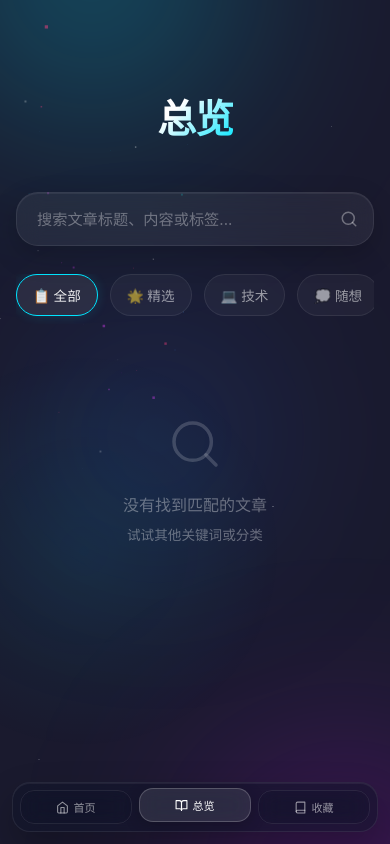
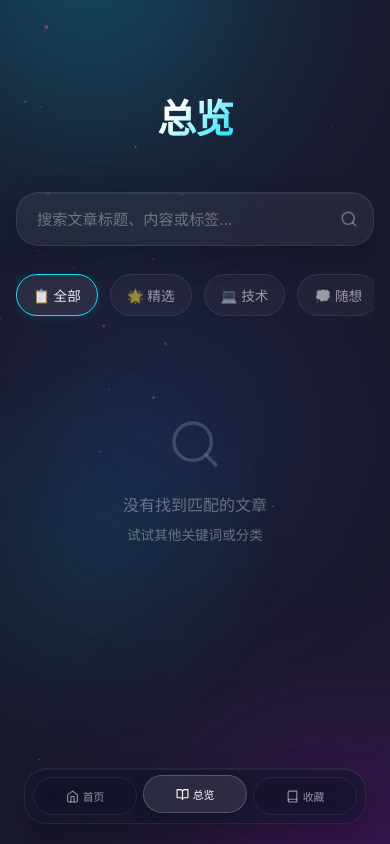
Before and after one commit to aihkibq-ux/Share-everything, a plain HTML site: page index.html in a window 390 px wide. Both pictures are taken after a click on the button 84 px from the left and 551 px from the top of the page. Drawn offline with Linux system fonts and the light colour scheme; no server answers; a web font is replaced by a local one.

Commit message:
调整大小

```diff
--- a/css/style.css
+++ b/css/style.css
@@ -590,16 +590,16 @@ body {
     display: grid;
     grid-template-columns: repeat(3, minmax(0, 1fr));
     width: 100%;
-    max-width: 372px;
-    gap: 9px;
+    max-width: 360px;
+    gap: 8px;
   }
 
   .hero-cta-group .btn {
     width: 100%;
-    min-height: 46px;
+    min-height: 44px;
     justify-content: center;
-    padding: 10px 0;
-    border-radius: 18px;
+    padding: 9px 0;
+    border-radius: 999px;
   }
 
   .hero-cta-group .btn svg {
@@ -1300,19 +1300,20 @@ body {
 @media (max-width: 768px) {
   body[data-page="blog"] .top-actions {
     top: auto;
-    bottom: calc(14px + env(safe-area-inset-bottom));
-    left: 14px;
-    right: 14px;
-    gap: 8px;
-    padding: 8px;
-    border-radius: 20px;
+    bottom: calc(24px + env(safe-area-inset-bottom));
+    left: 28px;
+    right: 28px;
+    gap: 7px;
+    padding: 9px;
+    border-radius: 24px;
   }
 
   body[data-page="blog"] .action-btn {
     gap: 4px;
+    min-height: 40px;
     padding: 9px 8px;
-    border-radius: 14px;
-    font-size: 0.72rem;
+    border-radius: 999px;
+    font-size: 0.71rem;
   }
 
   body[data-page="blog"] .action-btn svg {
@@ -1322,7 +1323,7 @@ body {
 
   body[data-page="blog"] .page-container {
     padding-top: 92px;
-    padding-bottom: 128px;
+    padding-bottom: 138px;
   }
 
   .page-container,
@@ -1567,14 +1568,14 @@ body {
   }
 
   .hero-cta-group {
-    max-width: 324px;
-    gap: 7px;
+    max-width: 308px;
+    gap: 6px;
   }
 
   .hero-cta-group .btn {
-    min-height: 42px;
-    padding: 9px 0;
-    border-radius: 16px;
+    min-height: 40px;
+    padding: 8px 0;
+    border-radius: 999px;
   }
 
   .hero-cta-group .btn svg {
@@ -1602,18 +1603,20 @@ body {
   }
 
   body[data-page="blog"] .top-actions {
-    bottom: calc(12px + env(safe-area-inset-bottom));
-    left: 12px;
-    right: 12px;
-    gap: 7px;
-    padding: 7px;
-    border-radius: 18px;
+    bottom: calc(20px + env(safe-area-inset-bottom));
+    left: 24px;
+    right: 24px;
+    gap: 6px;
+    padding: 8px;
+    border-radius: 22px;
   }
 
   body[data-page="blog"] .action-btn {
     gap: 4px;
+    min-height: 38px;
     padding: 8px 6px;
-    font-size: 0.69rem;
+    border-radius: 999px;
+    font-size: 0.68rem;
   }
 
   body[data-page="blog"] .action-btn svg {
@@ -1629,7 +1632,7 @@ body {
 
   body[data-page="blog"] .page-container {
     padding-top: 88px;
-    padding-bottom: 122px;
+    padding-bottom: 132px;
   }
 
   .blog-card-body {
```
